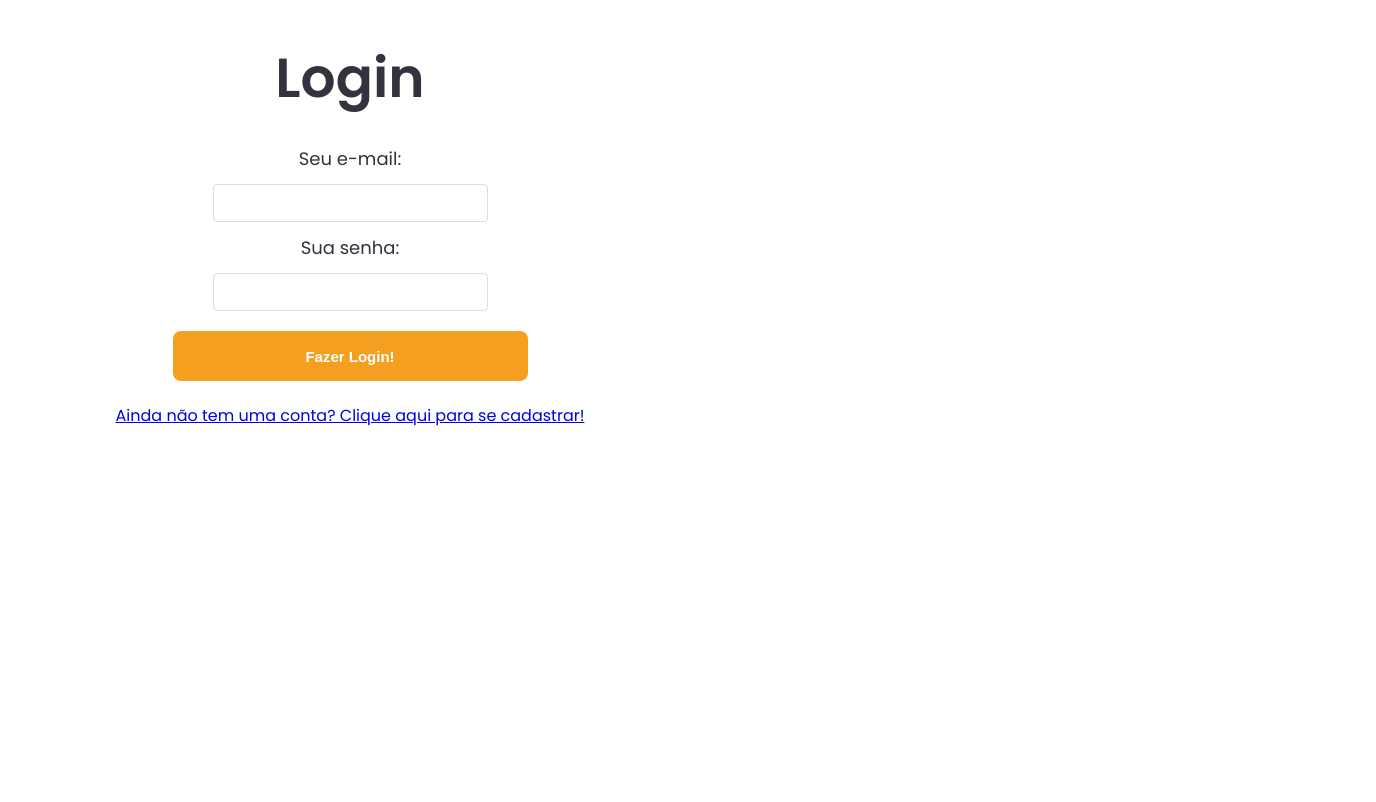
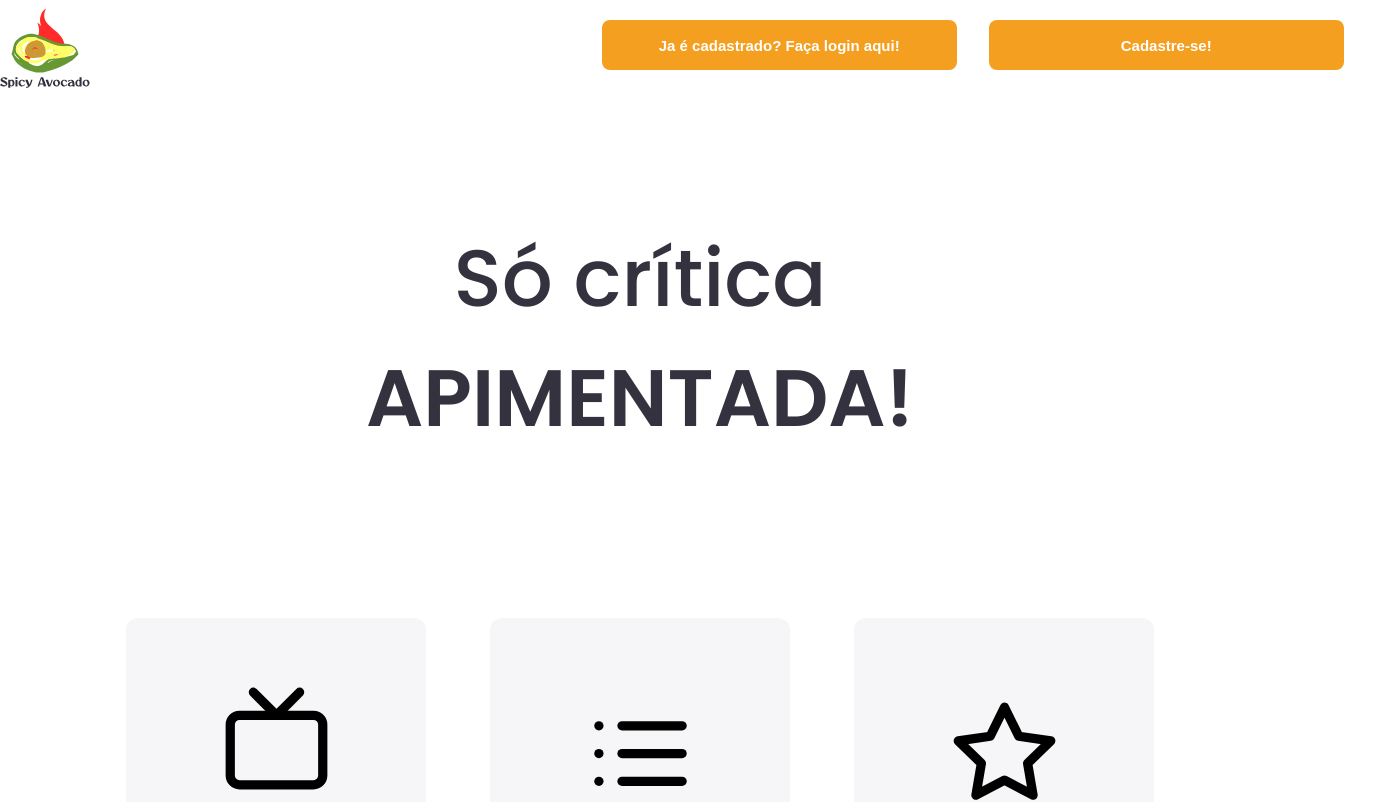
Before and after one commit to Briofita09/spicy-avocado-client, a React (Create React App) app: page /auth/login in a window 1280 px wide. Shown: the top 802 px of the page, 1376 px wide, since content can reach past the window. Built offline with nearby package versions, Linux system fonts and the light colour scheme.

Commit message:
login modal and header ajusts

```diff
--- a/src/components/HeaderNoLogin.js
+++ b/src/components/HeaderNoLogin.js
@@ -1,6 +1,6 @@
 import React from "react";
 import { useState } from "react";
-import { Link } from "react-router-dom";
+import { Link, useHistory } from "react-router-dom";
 import Logo from "../assets/images/logos/logo.svg";
 import styles from "../assets/styles/HeaderNoLogin.module.scss";
 
@@ -10,6 +10,13 @@ import Login from "../routeComponents/auth/Login";
 export default function HeaderNoLogin(props) {
   const signupButtonRender = props.signupButtonRender;
   const [showModalState, setModalState] = useState(false);
+  const history = useHistory();
+
+  const handleClick = () => {
+    history.push("/auth/login");
+    setModalState(true);
+  };
+
   return (
     <>
       <Modal isOpen={showModalState} setState={setModalState}>
@@ -19,7 +26,7 @@ export default function HeaderNoLogin(props) {
         <img src={Logo} alt="Logo" />
 
         <nav>
-          <button type="button" onClick={() => setModalState(true)}>
+          <button type="button" onClick={handleClick}>
             <span>Ja é cadastrado? Faça login aqui!</span>
           </button>
 
--- a/src/routeComponents/ContentDescription.js
+++ b/src/routeComponents/ContentDescription.js
@@ -1,12 +1,10 @@
 import React, { useEffect, useState } from "react";
-import { Button } from "react-bootstrap";
 import { Link, useParams } from "react-router-dom";
-import NavBar from "../components/NavBar";
 import api from "../apis/api";
 import axios from "axios";
 
-import like from "../assets/images/other-icons/like.png";
-import dislike from "../assets/images/other-icons/dislike.png";
+// import like from "../assets/images/other-icons/like.png";
+// import dislike from "../assets/images/other-icons/dislike.png";
 
 function ContentDescription() {
   const [tmdbState, setTmdbState] = useState({
--- a/src/routeComponents/auth/AuthRouter.js
+++ b/src/routeComponents/auth/AuthRouter.js
@@ -2,7 +2,7 @@ import React from "react";
 import { Route, Switch } from "react-router-dom";
 
 import Signup from "./Signup";
-import Login from "./Login";
+import Home from "../Home";
 
 function AuthRouter(props) {
   return (
@@ -10,7 +10,7 @@ function AuthRouter(props) {
     <React.Fragment>
       <Switch>
         <Route path={`${props.match.path}/signup`} component={Signup} />
-        <Route path={`${props.match.path}/login`} component={Login} />
+        <Route path={`${props.match.path}/login`} component={Home} />
       </Switch>
     </React.Fragment>
   );
--- a/src/routeComponents/auth/Login.js
+++ b/src/routeComponents/auth/Login.js
@@ -1,14 +1,13 @@
 import React, { useState, useContext } from "react";
-import { Link } from "react-router-dom";
+import { Link, useHistory } from "react-router-dom";
 import api from "../../apis/api";
 import styles from "../../assets/styles/Login.module.scss";
 
 import { AuthContext } from "../../contexts/authContext";
 
 function Login(props) {
-  // const history = useHistory();
-
   const authContext = useContext(AuthContext);
+  const history = useHistory();
 
   // if (authContext.token !== "") {
   //   history.push("/contentTypeSelector");
@@ -42,7 +41,7 @@ function Login(props) {
         JSON.stringify({ ...response.data })
       );
       setErrors({ password: "", email: "" });
-      props.history.push("/contentTypeSelector");
+      history.push("/contentTypeSelector");
     } catch (err) {
       console.error(err);
       // setErrors({ ...err.response.data.errors });
```
